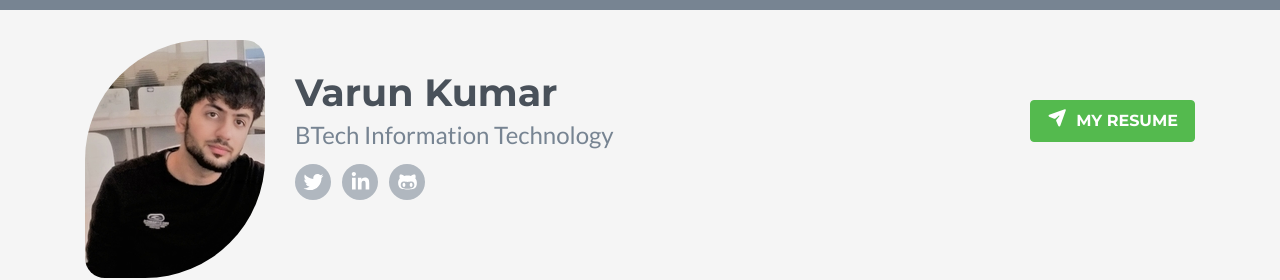
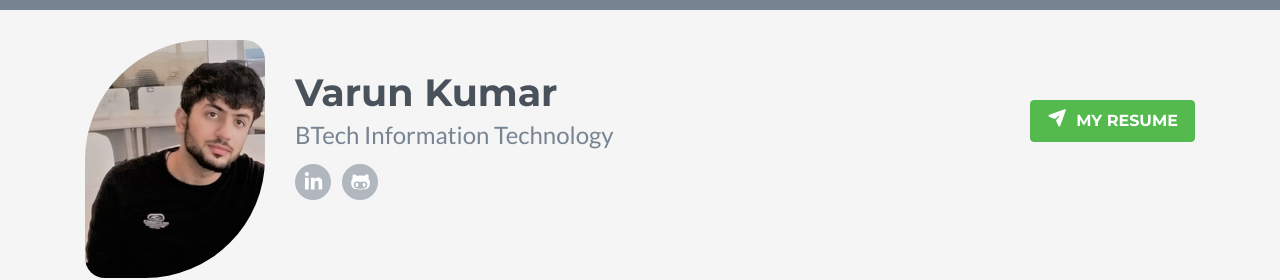
Before and after one commit to sidvarun/sidvarun.github.io, a plain HTML site: page index.html in a window 1280 px wide. Shown: the top 280 px of the page. Drawn offline with nearby package versions, Linux system fonts and the light colour scheme; no server answers; some icons are missing.

Commit message:
Update index.html

```diff
--- a/index.html
+++ b/index.html
@@ -67,13 +67,13 @@
           <h2 class="desc">BTech Information Technology</h2>
           <ul class="social list-inline">
             <li class="list-inline-item">
-              <a href="#"><i class="fab fa-twitter"></i></a>
+              <a href="www.linkedin.com/in/varun-kumar-sidhwani"><i class="fab fa-linkedin-in"></i></a>
             </li>
-            <li class="list-inline-item">
+            <!-- <li class="list-inline-item">
               <a href="www.linkedin.com/in/varun-kumar-sidhwani"
               ><i class="fab fa-linkedin-in"></i
               ></a>
-            </li>
+            </li> -->
             <li class="list-inline-item">
               <a href="https://github.com/sidvarun"><i class="fab fa-github-alt"></i></a>
             </li>
```
